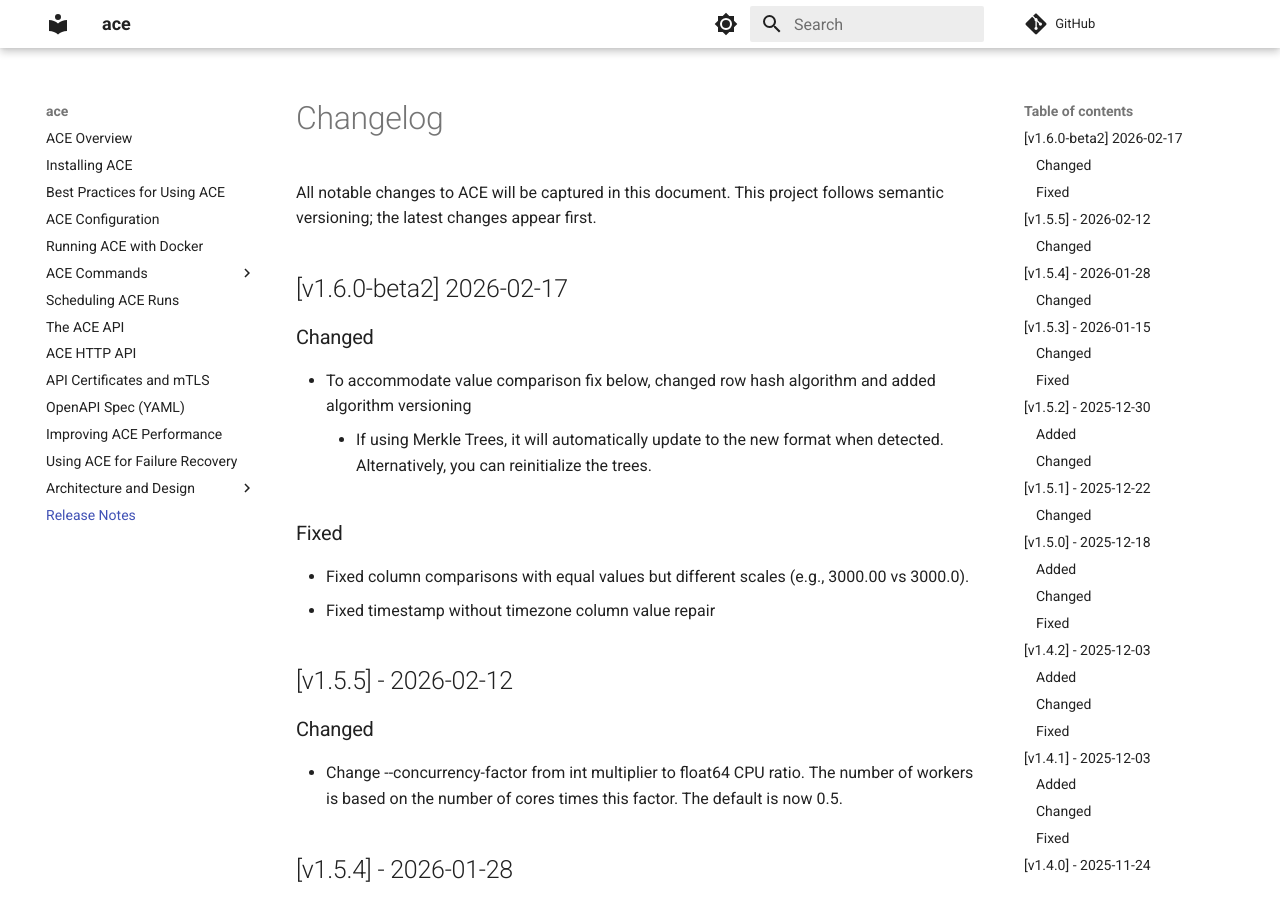
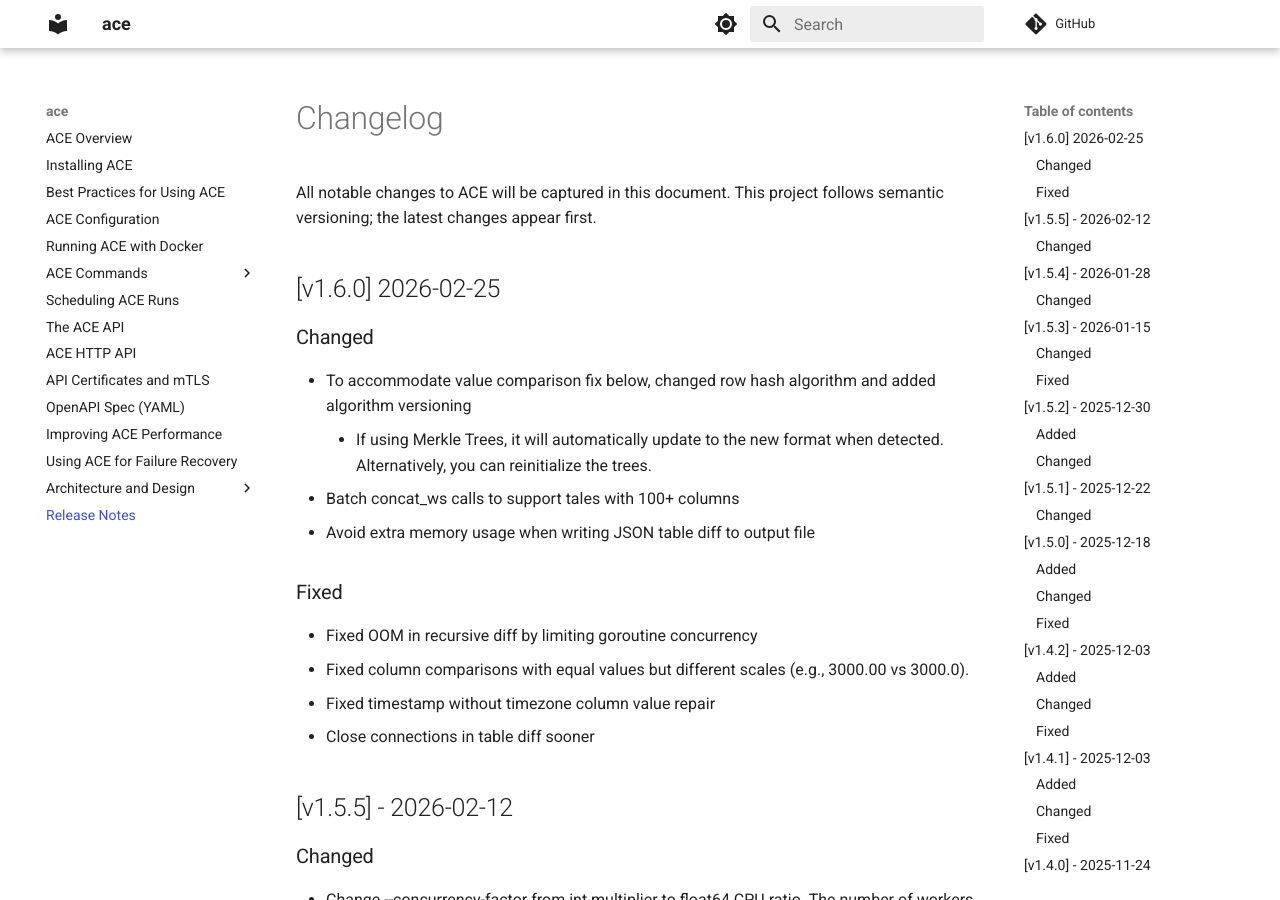
Before and after one commit to pgEdge/ace, an MkDocs documentation site: the page built from docs/CHANGELOG.md, in a window 1280 px wide and 900 px high. Built offline with MkDocs 1.6.1 and Material for MkDocs 9.7.7, drawn with Linux system fonts in a browser that asks for light colours; comment, search, counter and statistics services are not loaded.

Commit message:
Update CHANGELOG.md for v1.6.0

```diff
--- a/docs/CHANGELOG.md
+++ b/docs/CHANGELOG.md
@@ -2,16 +2,20 @@
 
 All notable changes to ACE will be captured in this document. This project follows semantic versioning; the latest changes appear first.
 
-## [v1.6.0-beta2] 2026-02-17
+## [v1.6.0] 2026-02-25
 
 ### Changed
 - To accommodate value comparison fix below, changed row hash algorithm and added algorithm versioning
     - If using Merkle Trees, it will automatically update to the new format when detected.
       Alternatively, you can reinitialize the trees.
+- Batch concat_ws calls to support tales with 100+ columns
+- Avoid extra memory usage when writing JSON table diff to output file
 
 ### Fixed
+- Fixed OOM in recursive diff by limiting goroutine concurrency
 - Fixed column comparisons with equal values but different scales (e.g., 3000.00 vs 3000.0).
 - Fixed timestamp without timezone column value repair
+- Close connections in table diff sooner
 
 ## [v1.5.5] - 2026-02-12
 
```
